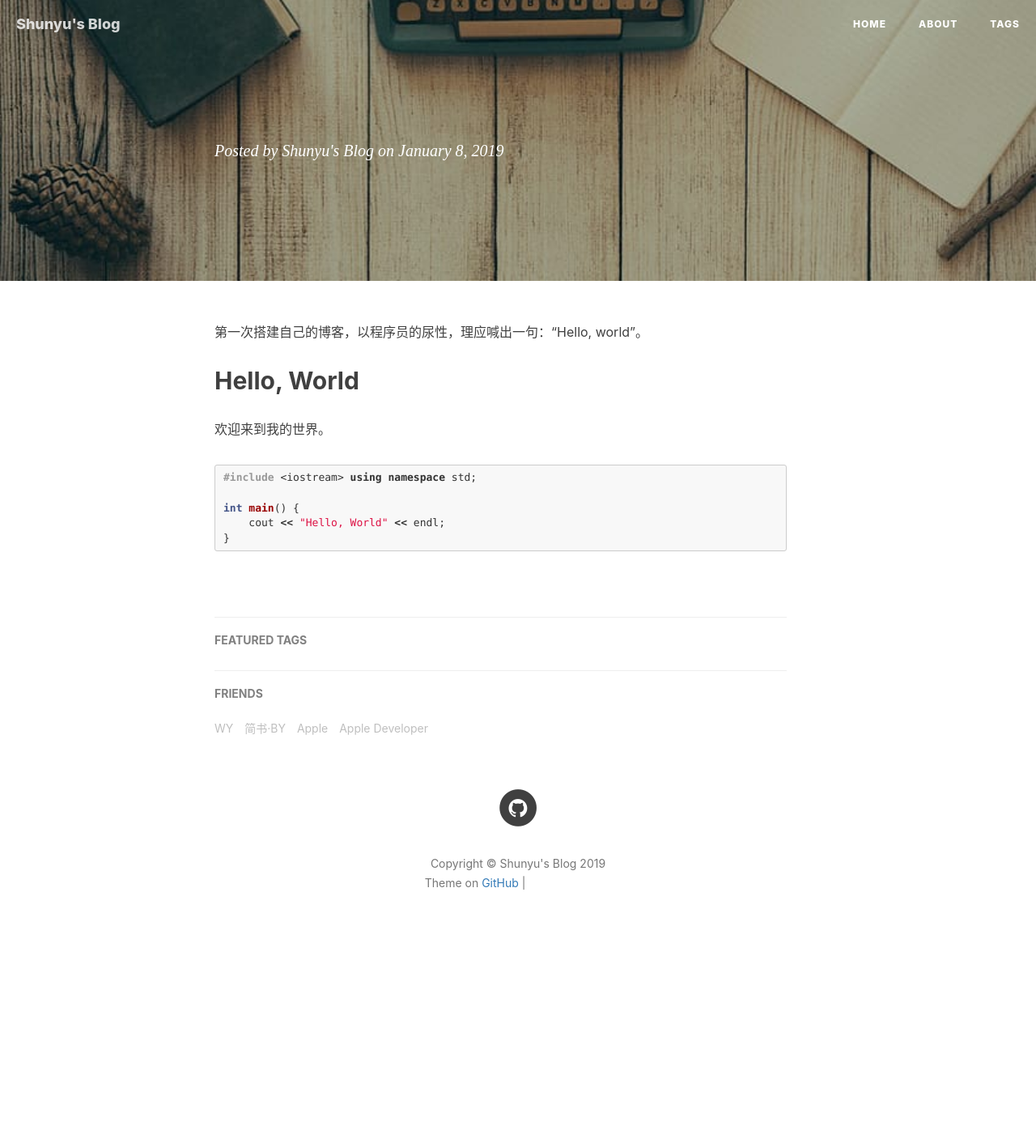
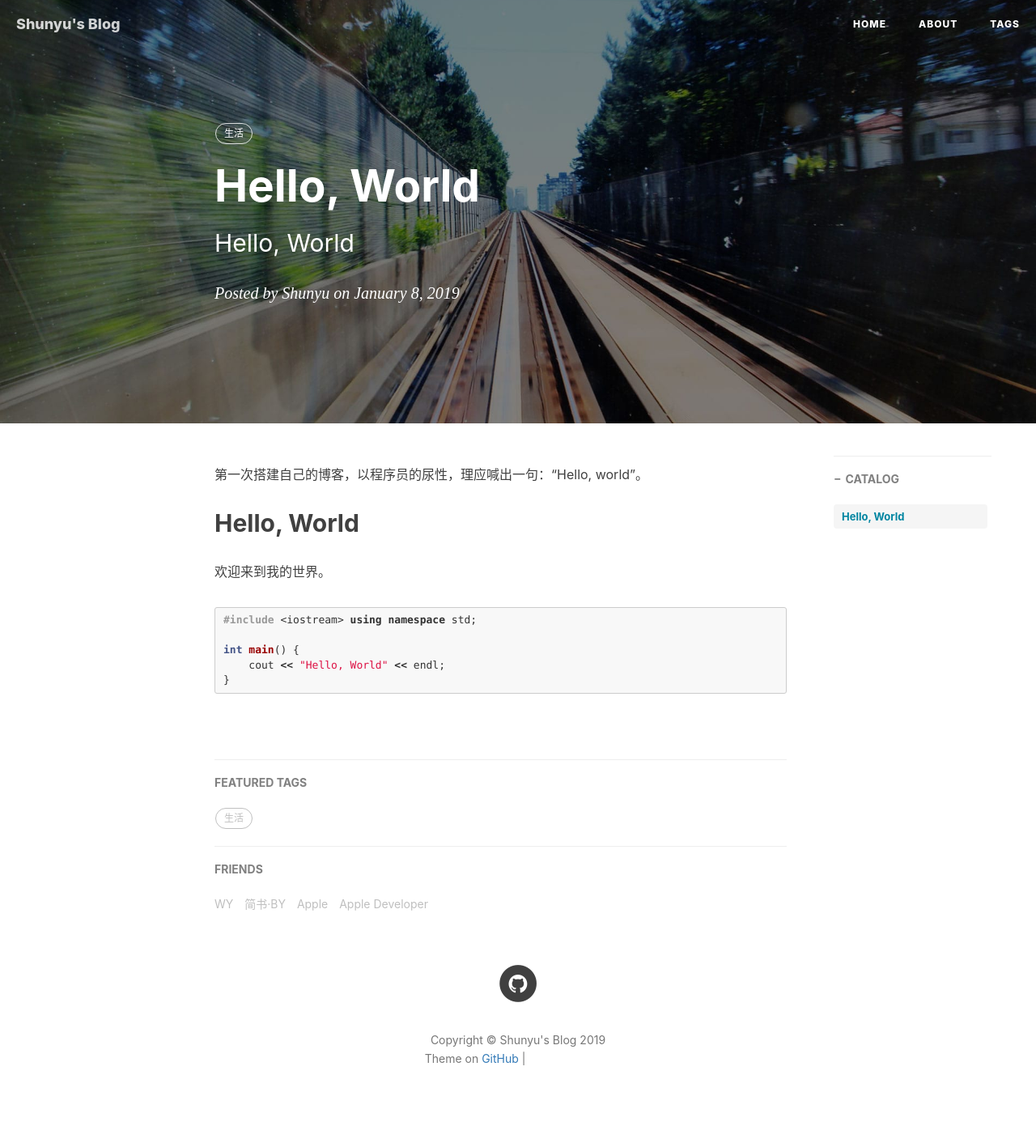
Before and after one commit to liushunyu/blog, a Jekyll site: the page built from _posts/2019-01-08-Hello-2017.md, in a window 1280 px wide. Shown: the whole page at 81% size. Built offline with Jekyll 4.4.1, drawn with Linux system fonts in a browser that asks for light colours; nearby versions of some CDN libraries; our own code applies the rules of GitHub Pages for plain Markdown files; comment, search, counter and statistics services are not loaded; before the commit the page ends 1195 px from its top, so only the background shows below that; grey boxes are pictures that could not be loaded.

Commit message:
Update 2019-01-08-Hello-2017.md

```diff
--- a/_posts/2019-01-08-Hello-2017.md
+++ b/_posts/2019-01-08-Hello-2017.md
@@ -1,7 +1,7 @@
 ---
 layout:     post
 title:      Hello, World
-subtitle:    "Hello, World""
+subtitle:    "Hello, World"
 date:       2019-01-08
 author:     Shunyu
 header-img: img/post-bg-2015.jpg
```
